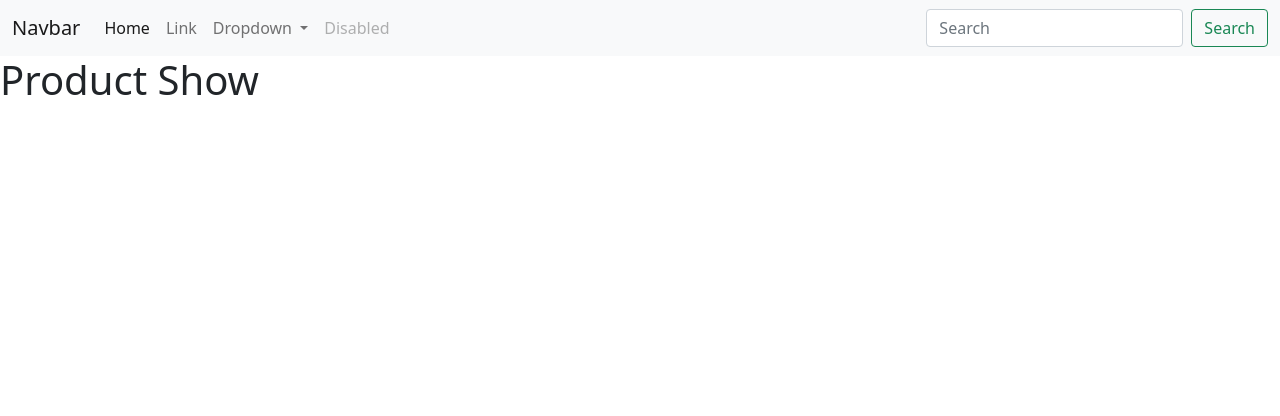
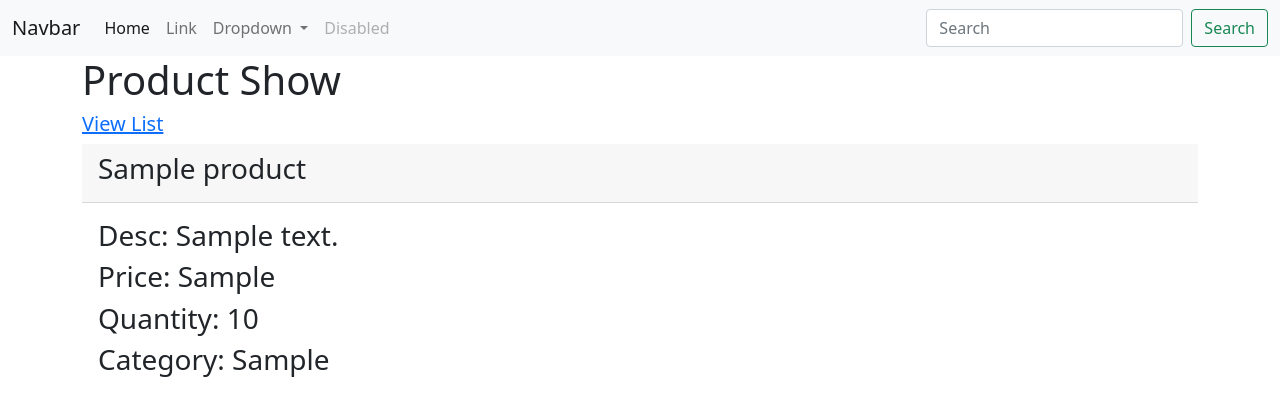
Before and after one commit to sumitstha1/project_producttracker, a Django app: template project_producttracker/app_producttracker/templates/products/show.html in a window 1280 px wide. Shown: the top 416 px of the page. Run offline with Django 4.2, Linux system fonts and the light colour scheme; the template is opened without the code that fills it: values that come from a table or form of the project are taken from there, others are empty; tables that the repository leaves empty hold one stand-in row (values such as "Sample post").

Commit message:
delete function view edit

```diff
--- a/project_producttracker/app_producttracker/templates/products/create.html
+++ b/project_producttracker/app_producttracker/templates/products/create.html
@@ -5,6 +5,7 @@ PRODUCT Create
 {% endblock %}
 
 {% block body_content %}
+<div class="container">
     <h1>Product Create</h1>
     <h5><a href="{% url 'product.index'%}">View List</a></h5>
 
@@ -20,4 +21,6 @@ PRODUCT Create
         {{ form.as_p}}
         <input type='submit' value='ADD NEW' class='btn btn-primary'>
     </form>
+</div>
+
 {% endblock %}
--- a/project_producttracker/app_producttracker/templates/products/show.html
+++ b/project_producttracker/app_producttracker/templates/products/show.html
@@ -5,5 +5,19 @@ PRODUCT Show
 {% endblock %}
 
 {% block body_content %}
-<h1>Product Show</h1>
+<div class="container">
+    <h1>Product Show</h1>
+    <h5><a href="{% url 'product.index'%}">View List</a></h5>
+    <div class="card-header">
+        <h3 class="card-title">
+            {{ product.title }}
+        </h3>
+    </div>
+    <div class="card-body">
+        <h3>Desc: {{ product.desc }}</h3>
+        <h3>Price: {{ product.price }}</h3>
+        <h3>Quantity: {{ product.quantity }}</h3>
+        <h3>Category: {{ product.category }}</h3>
+    </div>
+</div>
 {% endblock %}
--- a/project_producttracker/app_producttracker/urls.py
+++ b/project_producttracker/app_producttracker/urls.py
@@ -4,6 +4,9 @@ from . import views
 
 urlpatterns = [
     path('products/', views.product_index, name='product.index'),
-    # path('editor/', views.product_edit, name='product.edit'),
-    path('create/', views.product_create, name='product.create'),
+    path('products/create/', views.product_create, name='product.create'),
+    path('products/edit/<int:id>/', views.product_edit, name='product.edit'),
+    path('products/update/', views.product_update, name='product.update'),
+    path('products/show/<int:id>/', views.product_show, name='product.show'),
+    path('products/delete/<int:id>/', views.product_delete, name='product.delete'),
 ]
```
Also changed, not shown: project_producttracker/app_producttracker/templates/products/edit.html (+35 -1 lines), project_producttracker/app_producttracker/templates/products/index.html (+8 -3 lines), project_producttracker/app_producttracker/views.py (+38 -2 lines). Lines whose indentation alone changed are shown as unchanged.
